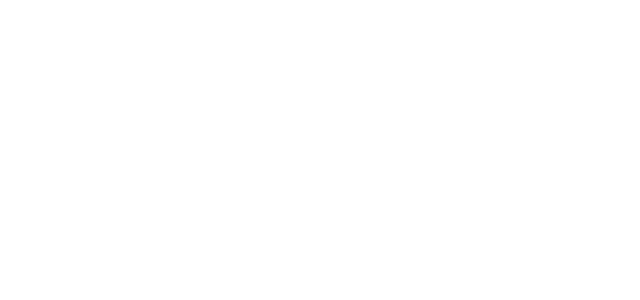
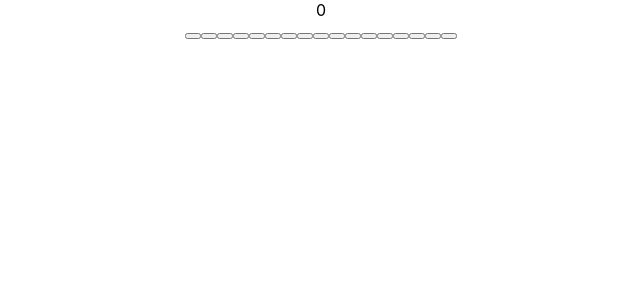
Before and after one commit to Verdecelulandres/JS-Calculator, a React (Create React App) app: page / in a window 1280 px wide. Shown: the top 300 px of the page, without its empty margins (319-959 px from the left). Built offline with nearby package versions, Linux system fonts and the light colour scheme.

Commit message:
Add all buttons

```diff
--- a/public/index.html
+++ b/public/index.html
@@ -10,35 +10,15 @@
       content="Web site created using create-react-app"
     />
     <link rel="apple-touch-icon" href="%PUBLIC_URL%/logo192.png" />
-    <!--
-      manifest.json provides metadata used when your web app is installed on a
-      user's mobile device or desktop. See https://developers.google.com/web/fundamentals/web-app-manifest/
-    -->
+
     <link rel="manifest" href="%PUBLIC_URL%/manifest.json" />
-    <!--
-      Notice the use of %PUBLIC_URL% in the tags above.
-      It will be replaced with the URL of the `public` folder during the build.
-      Only files inside the `public` folder can be referenced from the HTML.
 
-      Unlike "/favicon.ico" or "favicon.ico", "%PUBLIC_URL%/favicon.ico" will
-      work correctly both with client-side routing and a non-root public URL.
-      Learn how to configure a non-root public URL by running `npm run build`.
-    -->
-    <title>React App</title>
+    <title>Basic Calculator</title>
   </head>
   <body>
     <noscript>You need to enable JavaScript to run this app.</noscript>
     <div id="root"></div>
-    <!--
-      This HTML file is a template.
-      If you open it directly in the browser, you will see an empty page.
 
-      You can add webfonts, meta tags, or analytics to this file.
-      The build step will place the bundled scripts into the <body> tag.
-
-      To begin the development, run `npm start` or `yarn start`.
-      To create a production bundle, use `npm run build` or `yarn build`.
-    -->
     <script src='https://cdn.freecodecamp.org/testable-projects-fcc/v1/bundle.js'></script>
   </body>
 </html>
--- a/src/App.js
+++ b/src/App.js
@@ -18,9 +18,32 @@
         <div className='calculator-body'>
           <div className='display'>
             <div className='full-operation'></div>
-            <div className='current-value'></div>
+            <div className='current-value'>{this.state.currentDisplay}</div>
           </div>
-          <div className='btn-container'></div>
+          <div className='btn-container'>
+            {/* First row */}
+            <button id="clear"></button>
+            <button id="multiply"></button>
+            {/* second row */}
+            <button id="seven"></button>
+            <button id="eight"></button>
+            <button id="nine"></button>
+            <button id="divide"></button>
+            {/* Third row */}
+            <button id="four"></button>
+            <button id="five"></button>
+            <button id="six"></button>
+            <button id="subtract"></button>
+            {/* Fourth row */}
+            <button id="one"></button>
+            <button id="two"></button>
+            <button id="three"></button>
+            <button id="add"></button>
+            {/* Fifth row */}
+            <button id="zero"></button>
+            <button id="decimal"></button>
+            <button id="equals"></button>
+          </div>
         </div>
       </div>
     );
--- a/src/App.scss
+++ b/src/App.scss
@@ -1,3 +1,14 @@
+$columns: 12;
+
 .App {
   text-align: center;
 }
+
+
+
+//Creates the grid system I will be using.
+@for $i from 1 through $columns {
+  .col-#{$i} {
+    flex: 0 0 calc((100% / $columns) *$i);
+  }
+}
```
